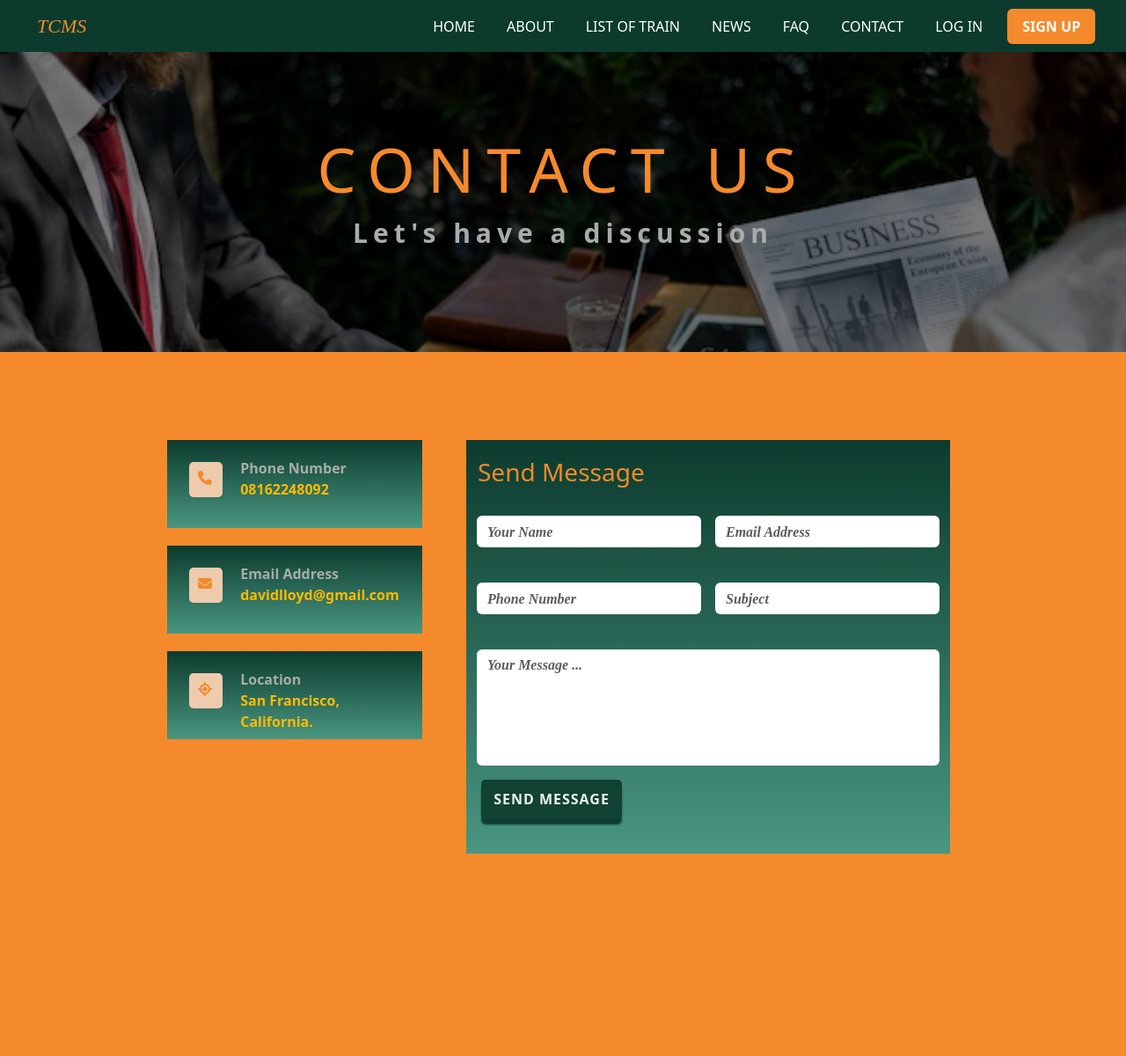
After one commit to Davidlloyd8/train-customer-management-system, a PHP site: page /pages/contact.html in a window 1280 px wide. The commit adds this page. Shown: the whole page at 88% size. Run offline with PHP 8.4, Linux system fonts and the light colour scheme.

Commit message:
added contact page file and made some changes in the other files

```diff
--- a/component/navbar.html
+++ b/component/navbar.html
@@ -27,7 +27,7 @@
           aria-expanded="false"
           aria-label="Toggle Navigation"
         >
-          <i class="fa fa-align-justify"></i>
+          <i class="fa fa-bars"></i>
         </button>
         <div class="collapse navbar-collapse" id="navbarContent">
           <ul class="navbar-nav me-auto mb-2 mb-lg-0" id="ul">
@@ -36,7 +36,7 @@
                 class="nav-link"
                 id="active"
                 aria-controls="page"
-                href="index.html"
+                href="../pages/index.html"
                 >HOME</a
               >
             </li>
--- /dev/null
+++ b/css/contact.css
@@ -0,0 +1,203 @@
+@import url('https://fonts.googleapis.com/css2?family=Poppins:ital,wght@0,100;0,200;0,300;0,400;0,500;0,600;0,700;0,800;0,900;1,100;1,200;1,300;1,400;1,500;1,600;1,700;1,800;1,900&display=swap');
+
+* {
+    margin: 0;
+    padding: 0;
+    box-sizing: border-box;
+}
+
+body {
+    background-color: #F58A2C;
+}
+
+.navbar-toggler {
+    color: #F58A2C;
+}
+
+.nav-item {
+    margin-left: 20px;
+    font-weight: 500;
+}
+
+#active {
+    margin-left: 350px;
+}
+
+nav {
+    width: 100%;
+    background-color: #0C3B2E;
+}
+
+.navbar-brand {
+    margin-left: 30px;
+    font-size: 22px;
+    font-family: 'fantasy';
+    font-style: italic;
+    color: #F58A2C;
+}
+
+.navbar-brand:hover {
+    color: #F58A2C;
+}
+
+a.nav-link {
+    color: #ffffff;
+}
+
+a.nav-link:hover {
+    color: #c4c5c5;
+    border-bottom: 2px solid #c4c5c5;
+}
+
+#signup {
+    font-weight: 600;
+    color: #ffffff;
+    margin-left: 20px;
+    width: 100px;
+    height: 40px;
+    background-color: #F58A2C;
+}
+
+#signup:hover {
+    opacity: 0.9;
+}
+
+.top-wrapper {
+    background-image: linear-gradient(rgba(0,0,0,0.5), rgba(0,0,0,0.5)), url(../css/images/pple.webp);
+    background-repeat: no-repeat;
+    background-size: cover;
+    background-attachment: fixed;
+    height: 400px;
+    width: 100%;
+    padding-top: 150px;
+    text-align: center;
+    font-weight: 600;
+}
+
+.heading1 {
+    color: #F58A2C;
+    font-size: 70px;
+    letter-spacing: 0.2em;
+}
+
+.contact-p {
+    color: #a8acab;
+    font-size: 30px;
+    letter-spacing: 0.2em;
+}
+
+.inner-content-box {
+    display: flex;
+    width: 900px;
+    height: 600px;
+    margin: 100px auto;
+}
+
+.contact-details-box i {
+    width: 40px;
+    height: 40px;
+    background: #eecbad;
+    color: #F58A2C;
+    padding: 10px;
+    border-radius: 5px;
+    margin-top: 5px;
+}
+
+.f-box,
+.s-box,
+.t-box {
+    width: 290px;
+    height: 100px;
+    background: #BB8A52;
+    background: linear-gradient(#0C3B2E, #499680);
+    display: flex;
+    padding: 25px;
+    padding-top: 20px;
+}
+
+.f-box,
+.s-box {
+    margin-bottom: 20px;
+}
+
+.details {
+    width: 200px;
+    height: 60px;
+    margin-left: 20px;
+    font-size: 16px;
+    font-weight: 600;
+    color: #a8acab;
+}
+
+span {
+    font-weight: 600;
+    color: #FFBA00;
+}
+
+.e-mail {
+    color: #FFBA00;
+    text-decoration: none;
+    font-weight: 600;
+}
+
+.e-mail:hover {
+    color: #FFBA00;
+}
+
+.form-box {
+    width: 550px;
+    height: 470px;
+    margin-left: 50px;
+    background: #BB8A52;
+    background: linear-gradient(#0C3B2E, #499680);
+    padding-top: 20px;
+}
+
+#form-container {
+    margin: 0;
+}
+
+.heading3 {
+    margin-left: 13px;
+    color: #F58A2C;
+}
+
+::placeholder {
+    font-style: italic;
+    font-weight: 600;
+    font-family: 'fantasy';
+}
+
+input[type="text"],
+input[type="email"] {
+    border: none;
+}
+
+#textarea {
+    border: none;
+    resize: none;
+}
+
+input[type="submit"] {
+    width: 160px;
+    border: none;
+    background: #0C3B2E;
+    color: #fff;
+    padding: 10px;
+    font-weight: bold;
+    text-transform: uppercase;
+    border-radius: 5px;
+    opacity: 0.9;
+    letter-spacing: 1px;
+    box-shadow: #083528 0px 7px 2px;
+    margin-left: 13px;
+}
+
+input[type="submit"]:hover {
+    opacity: 1;
+}
+
+input[type="submit"]:active {
+    top: 4px;
+    box-shadow: #f7cf63 0px 7px 2px;
+}
--- /dev/null
+++ b/pages/contact.html
@@ -0,0 +1,226 @@
+<!DOCTYPE html>
+<html lang="en">
+<head>
+    <meta charset="UTF-8">
+    <meta name="viewport" content="width=device-width, initial-scale=1.0">
+    <link
+      rel="stylesheet"
+      href="https://cdn.jsdelivr.net/npm/bootstrap@5.3.1/dist/css/bootstrap.min.css"
+/>
+<link
+      rel="stylesheet"
+      href="https://cdnjs.cloudflare.com/ajax/libs/font-awesome/6.4.2/css/all.min.css"
+      integrity="sha512-z3gLpd7yknf1YoNbCzqRKc4qyor8gaKU1qmn+CShxbuBusANI9QpRohGBreCFkKxLhei6S9CQXFEbbKuqLg0DA=="
+      crossorigin="anonymous"
+      referrerpolicy="no-referrer"
+/>
+    <title>TCMS (CONTACT US)</title>
+    <link rel="stylesheet" href="../css/contact.css" type="text/css">
+</head>
+<body>
+    <nav class="navbar navbar-expand-lg fixed-top">
+      <div class="container-fluid">
+        <a class="navbar-brand" href="#">TCMS</a>
+        <button
+          class="navbar-toggler"
+          type="button"
+          data-bs-toggle="collapse"
+          data-bs-target="#navbarContent"
+          aria-controls="navbarContent"
+          aria-expanded="false"
+          aria-label="Toggle Navigation"
+        >
+          <i class="fa fa-bars"></i>
+        </button>
+        <div class="collapse navbar-collapse" id="navbarContent">
+          <ul class="navbar-nav me-auto mb-2 mb-lg-0" id="ul">
+            <li class="nav-item">
+              <a
+                class="nav-link"
+                id="active"
+                aria-controls="page"
+                href="../pages/index.html"
+                >HOME</a
+              >
+            </li>
+            <li class="nav-item">
+              <a class="nav-link" href="../pages/about.html">ABOUT</a>
+            </li>
+            <li class="nav-item">
+              <a class="nav-link" href="../pages/list of train.html">LIST OF TRAIN</a>
+            </li>
+            <li class="nav-item">
+              <a class="nav-link" href="../pages/news.html">NEWS</a>
+            </li>
+            <li class="nav-item">
+              <a class="nav-link" href="../pages/faq.html">FAQ</a>
+            </li>
+            <li class="nav-item">
+              <a class="nav-link" href="../pages/contact.html">CONTACT</a>
+            </li>
+            <li class="nav-item">
+              <a class="nav-link" href="">LOG IN</a>
+            </li>
+
+            <button
+              type="button"
+              class="btn"
+              id="signup"
+              data-bs-toggle="modal"
+              data-bs-target="#exampleModal"
+            >
+              SIGN UP
+            </button>
+            <div
+              class="modal fade"
+              id="exampleModal"
+              tabindex="-1"
+              aria-labelledby="exampleModalLabel"
+              aria-hidden="true"
+            >
+              <div class="modal-dialog">
+                <div class="modal-content">
+                  <div class="modal-header">
+                    <h5 class="modal-title" id="exampleModalLabel">
+                      Modal Title
+                    </h5>
+                    <button
+                      type="button"
+                      class="btn-close"
+                      data-bs-dismiss="modal"
+                      aria-label="close"
+                    ></button>
+                  </div>
+                  <div class="modal-body">
+                    <input type="text" placeholder="Full Name" />
+                  </div>
+                  <div class="modal-footer">
+                    <button
+                      type="button"
+                      class="btn btn-seconodary"
+                      data-bs-dismiss="modal"
+                    >
+                      Close
+                    </button>
+                    <button type="button" class="btn btn-primary">
+                      Save Changes
+                    </button>
+                  </div>
+                </div>
+              </div>
+            </div>
+          </ul>
+        </div>
+      </div>
+    </nav>
+    <main>
+      <div class="top-wrapper">
+        <h1 class="heading1">CONTACT US</h1>
+        <p class="contact-p">Let's have a discussion</p>
+      </div>
+
+      <section class="main-content">
+        <div class="inner-content-box">
+          <div class="contact-details-box">
+            <div class="f-box">
+              <i class="fa fa-phone"></i>
+              <div class="details">
+                <p class="tel">
+                  Phone Number <br />
+                  <span>08162248092</span>
+                </p>
+              </div>
+            </div>
+
+            <div class="s-box">
+              <i class="fa fa-envelope"></i>
+              <div class="details">
+                Email Address <br />
+                <a class="e-mail" href="mailto:davidlloyd@gmail.com">
+                  davidlloyd@gmail.com
+                </a>
+              </div>
+            </div>
+
+            <div class="t-box">
+              <i class="fa fa-location"></i>
+              <div class="details">
+                <p class="tel">
+                  Location <br />
+                  <span>San Francisco, California.</span>
+                </p>
+              </div>
+            </div>
+          </div>
+
+          <div class="form-box">
+            <h3 class="heading3">Send Message</h3>
+            <div class="container" id="form-container">
+              <form class="row g-3" method="post">
+                <div class="col-md-6">
+                  <label for="name" class="form-label"></label>
+                  <input
+                    type="text"
+                    class="form-control"
+                    id="name"
+                    name="name"
+                    placeholder="Your Name"
+                  />
+                </div>
+                <div class="col-md-6">
+                  <label for="email" class="form-label"></label>
+                  <input
+                    type="email"
+                    class="form-control"
+                    id="email"
+                    name="email"
+                    placeholder="Email Address"
+                  />
+                </div>
+                <div class="col-md-6">
+                  <label for="phone" class="form-label"></label>
+                  <input
+                    type="text"
+                    class="form-control"
+                    id="phone"
+                    name="phone"
+                    placeholder="Phone Number"
+                  />
+                </div>
+                <div class="col-md-6">
+                  <label for="subject" class="form-label"></label>
+                  <input
+                    type="text"
+                    class="form-control"
+                    id="subject"
+                    name="subject"
+                    placeholder="Subject"
+                  />
+                </div>
+                <div class="col-md-12" id="col">
+                  <label for="textarea" class="form-label"></label>
+                  <textarea
+                    rows="5"
+                    class="form-control"
+                    placeholder="Your Message ..."
+                    id="textarea"
+                    name="textarea"
+                  ></textarea>
+                </div>
+                <input
+                  type="submit"
+                  class="submit-btn"
+                  name="btns"
+                  id="btns"
+                  value="Send Message"
+                />
+              </form>
+            </div>
+          </div>
+        </div>
+      </section>
+    </main>
+
+    <script src="https://cdn.jsdelivr.net/npm/bootstrap@5.3.1/dist/js/bootstrap.bundle.min.js"></script>
+</body>
+</html>
--- /dev/null
+++ b/side bar.js
@@ -0,0 +1,6 @@
+let sidebar = document.querySelector(".sidebar");
+let closeBtn = document.querySelector("#btn");
+
+closeBtn.addEventListener("click", () => {
+    sidebar.classList.toggle("open");
+});
```
Also changed, not shown: css/admin dashboard.css (+122 -39 lines), pages/admin dashboard.html (renamed from admin dashboard.html, +54 -11 lines), pages/news.html (renamed from news.html, +14 -14 lines), css/images/pple.webp (added), index.html (deleted), pages/index.html (added).
